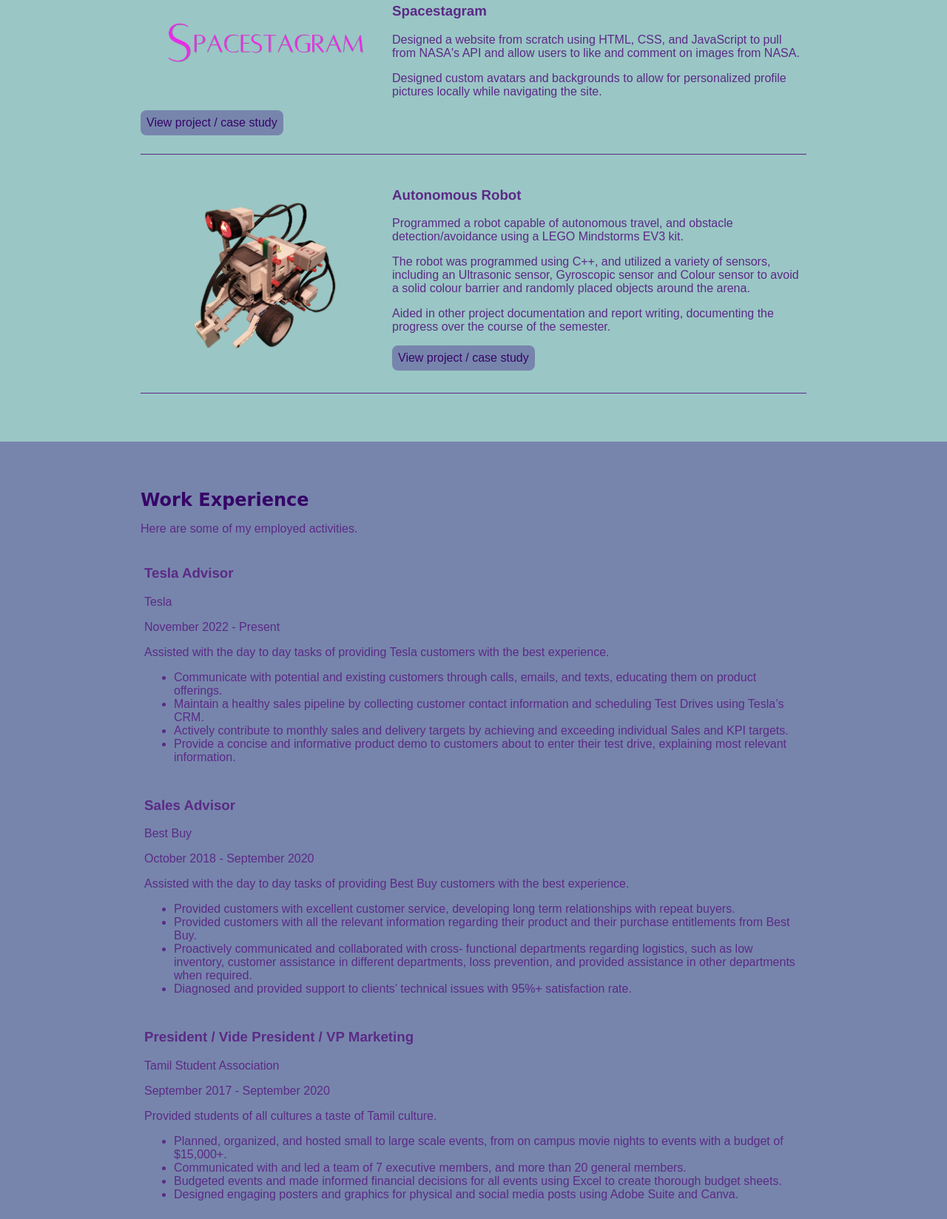
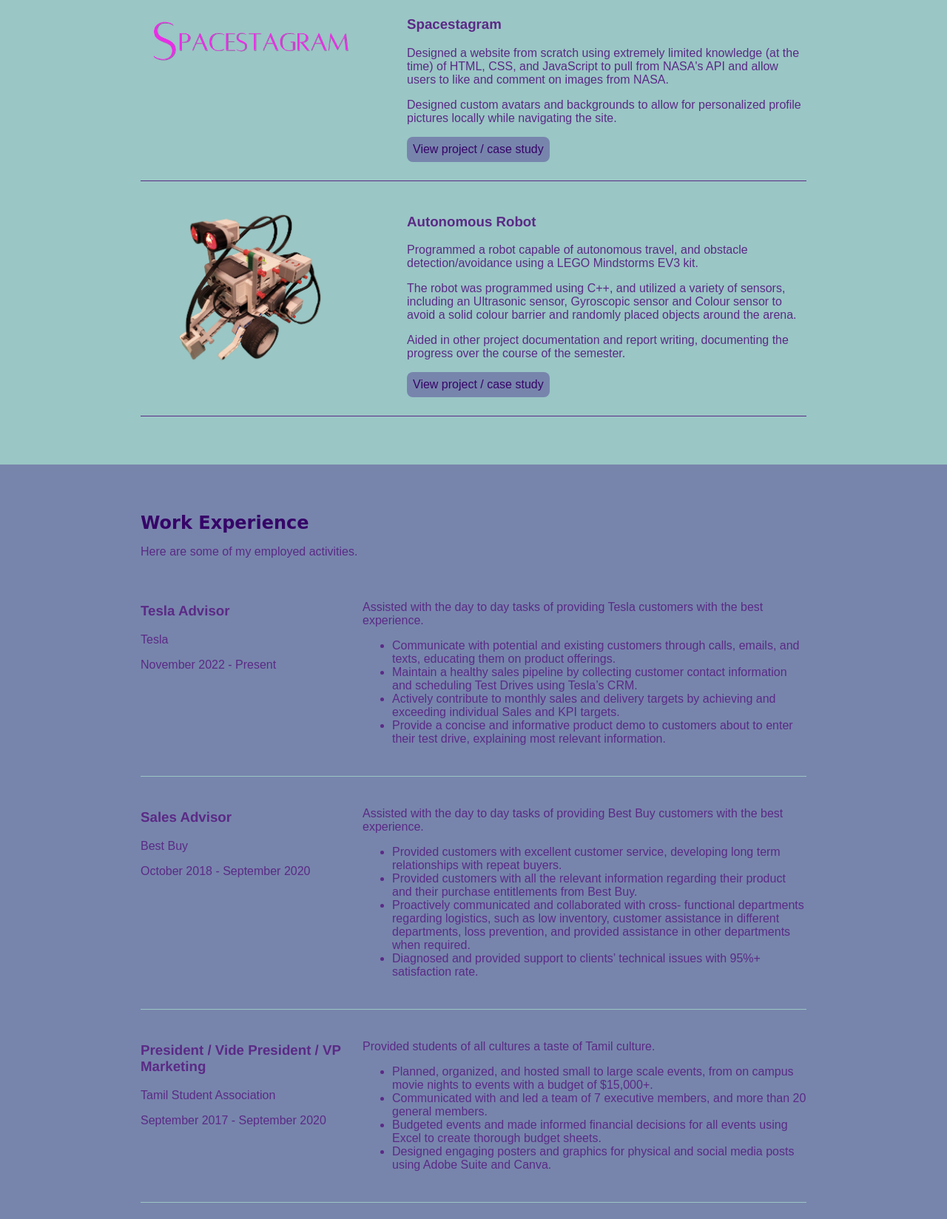
Before and after one commit to sylajen/portfolio-mark1, a plain HTML site: page index.html in a window 1280 px wide. Shown: the part 867-2515 px from the top of the page at 74% size. Drawn offline with Linux system fonts and the light colour scheme; a web font is replaced by a local one.

Commit message:
Updated Flex Boxes
Converted Projects and Work Experience from floats to flex boxes.

```diff
--- a/css/styles.css
+++ b/css/styles.css
@@ -81,9 +81,9 @@ a:link {
     color: #360568;
 }
 /* Visited state for links */
-a:visited {
+/* a:visited {
     color: #a5e6ba;
-}
+} */
 /* When the link is being right clicked and it is focused */
 a:focus {
     color: darkorchid;
@@ -124,23 +124,33 @@ header {
 }
 
 .project-item {
-    overflow: hidden;
+    display: grid;
+    grid-template-columns: 2fr 3fr;
     border-bottom: 1px solid #5b2a86;
     padding: 25px 0;
 }
-.project-item img {
+
+/* .project-item img {
     float: left;
     margin: 20px;
 }
 .project-item h3 {
     padding: 0;
-}
+} */
 
 /* WORK EXPERIENCE
 ---------------------------------- */
 .work-experience {
     background-color: #7785ac;
 }
+
+.job-item {
+    display: grid;
+    grid-template-columns: 1fr 2fr;
+    border-bottom: 1px solid #9ac6c5;
+    padding: 25px 0;
+}
+
 
 /* EDUCATION
 ---------------------------------- */
--- a/index.html
+++ b/index.html
@@ -28,28 +28,42 @@
 
           <!-- Copy the whole <section> block to add more projects. -->
           <section class="project-item">
+            <div class="project-img">
               <img src="images/robojan.png" alt="Robojan Logo">
+            </div>
+            <div class="project-details">
               <h3>Self Balancing Robot</h3>
               <p>Designed and developed a two wheeled self-balancing robot for hospital use. Used an iterative approach, starting with basic movement and gathering gyroscopic information, then designed a PID controller to allow it to start self balancing.</p>
               <p>Aided in the designing the robot, engineering drawings, CAD models, assembly manuals, and demonstrations of the prototype.</p>
               <p>Used both DC and BLDC motors, with motor controllers such as the L298N and ODrive for different iterations of the prototype.</p>
               <p>Adapted existing solutions on PID controllers to allow our self-balancing to function as intended.</p>
               <a class="btn" href="https://github.com/sylajen/robojan">View project / case study</a>
+            </div>
           </section>
           <section class="project-item">
+            <div class="project-img">
               <img src="images/spacestagram.png" alt="Spacestagram Logo class="spacestagram">
+            </div>
+            <div class="project-details">
               <h3>Spacestagram</h3>
-            <p>Designed a website from scratch using HTML, CSS, and JavaScript to pull from NASA's API and allow users to like and comment on images from NASA.</p>
+              <p>Designed a website from scratch using extremely limited knowledge (at the time) of HTML, CSS, and JavaScript to pull from NASA's API and allow users to like and comment on images from NASA.</p>
               <p>Designed custom avatars and backgrounds to allow for personalized profile pictures locally while navigating the site.</p>
               <a class="btn" href="https://github.com/sylajen/spacestagram" >View project / case study</a>
+            </div>
+
           </section>
           <section class="project-item">
+            <div class="project-img">
               <img src="images/mechatronics-project.png" alt="Mechatronics Project Image">
+            </div>
+
+            <div class="project-details">
               <h3>Autonomous Robot</h3>
               <p>Programmed a robot capable of autonomous travel, and obstacle detection/avoidance using a LEGO Mindstorms EV3 kit.</p>
               <p>The robot was programmed using C++, and utilized a variety of sensors, including an Ultrasonic sensor, Gyroscopic sensor and Colour sensor to avoid a solid colour barrier and randomly placed objects around the arena.</p>
               <p>Aided in other project documentation and report writing, documenting the progress over the course of the semester.</p>
-            <a class="btn" href="https://github.com/sylajen" >View project / case study</a>
+              <a class="btn" href="https://github.com/sylajen/autonomous-robot" >View project / case study</a>
+            </div>
           </section>
         </div>
         <!-- End of Project block. -->
@@ -62,10 +76,14 @@
           <p>Here are some of my employed activities.</p>
 
           <!-- Copy this whole <section> block to add more jobs. -->
-          <section>
+          <section class="job-item">
+            <div class="job-details">
               <h3>Tesla Advisor</h3>
               <p>Tesla</p>
               <p>November 2022 - Present</p>
+            </div>
+
+            <div class="job-summary">
               <p>Assisted with the day to day tasks of providing Tesla customers with the best experience.</p>
               <ul>
                 <li>Communicate with potential and existing customers through calls, emails, and texts, educating them on product offerings.</li>
@@ -73,11 +91,16 @@
                 <li>Actively contribute to monthly sales and delivery targets by achieving and exceeding individual Sales and KPI targets.</li>
                 <li>Provide a concise and informative product demo to customers about to enter their test drive, explaining most relevant information.</li>
               </ul>
+            </div>
+
           </section>
-          <section>
+          <section class="job-item">
+            <div class="job-details">
               <h3>Sales Advisor</h3>
               <p>Best Buy</p>
               <p>October 2018 - September 2020</p>
+            </div>
+            <div class="job-summary">
               <p>Assisted with the day to day tasks of providing Best Buy customers with the best experience.</p>
               <ul>
                 <li>Provided customers with excellent customer service, developing long term relationships with repeat buyers.</li>
@@ -85,11 +108,16 @@
                 <li>Proactively communicated and collaborated with cross- functional departments  regarding logistics, such as low inventory, customer assistance in different departments, loss prevention, and provided assistance in other departments when required.</li>
                 <li>Diagnosed and provided support to clients’ technical issues with 95%+ satisfaction rate.</li>
               </ul>
+            </div>
           </section>
-          <section>
+
+          <section class="job-item">
+            <div class="job-details">
               <h3>President / Vide President / VP Marketing</h3>
               <p>Tamil Student Association</p>
               <p>September 2017 - September 2020</p>
+            </div>
+            <div class="job-summary">
               <p>Provided students of all cultures a taste of Tamil culture.</p>
               <ul>
                 <li>Planned, organized, and hosted small to large scale events, from on campus movie nights to events with a budget of $15,000+.</li>
@@ -97,11 +125,15 @@
                 <li>Budgeted events and made informed financial decisions for all events using Excel to create thorough budget sheets.</li>
                 <li>Designed engaging posters and graphics for physical and social media posts using Adobe Suite and Canva.</li>
               </ul>
+            </div>
           </section>
-          <section>
+          <section class="job-item">
+            <div class="job-details">
               <h3>Project Manager</h3>
               <p>Enactus</p>
               <p>September 2018 - April 2019</p>
+            </div>
+            <div class="job-summary">
               <p>Aimed to reduce the impact Ontario Tech University had on environmental waste by disposing of wax lined cups more effectively.</p>
               <ul>
                 <li>Led a project with the goal of reducing the environmental impact our school had by improperly disposing of wax lined cups.</li>
@@ -109,6 +141,7 @@
                 <li>Analyzed data of student traffic on campus to plan bin placement accordingly.</li>
                 <li>Designed and developed ideas for cup disposal bins to market the experimental recycling program.</li>
               </ul>
+            </div>
           </section>
         <!-- End of Job block. -->
         </div>
@@ -136,9 +169,8 @@
           <ul class="contact-list">
             <li><a href="mailto:sailajansiv@gmail.com">sailajansiv@gmail.com</a></li>
             <li><a href="http://sailajans.myportfolio.com" target="_blank">sailajans.myportfolio.com</a></li>
-            <li><a href="#" target="_blank">Twitter</a></li>
-            <li><a href="#" target="_blank">LinkedIn</a></li>
-            <li><a href="#" target="_blank">Facebook</a></li>
+            <li><a href="https://github.com/sylajen" target="_blank">Github</a></li>
+            <li><a href="https://www.linkedin.com/in/sailajan/" target="_blank">LinkedIn</a></li>
           </ul>
         </div>
       </footer>
```
Lines whose indentation alone changed are shown as unchanged.
